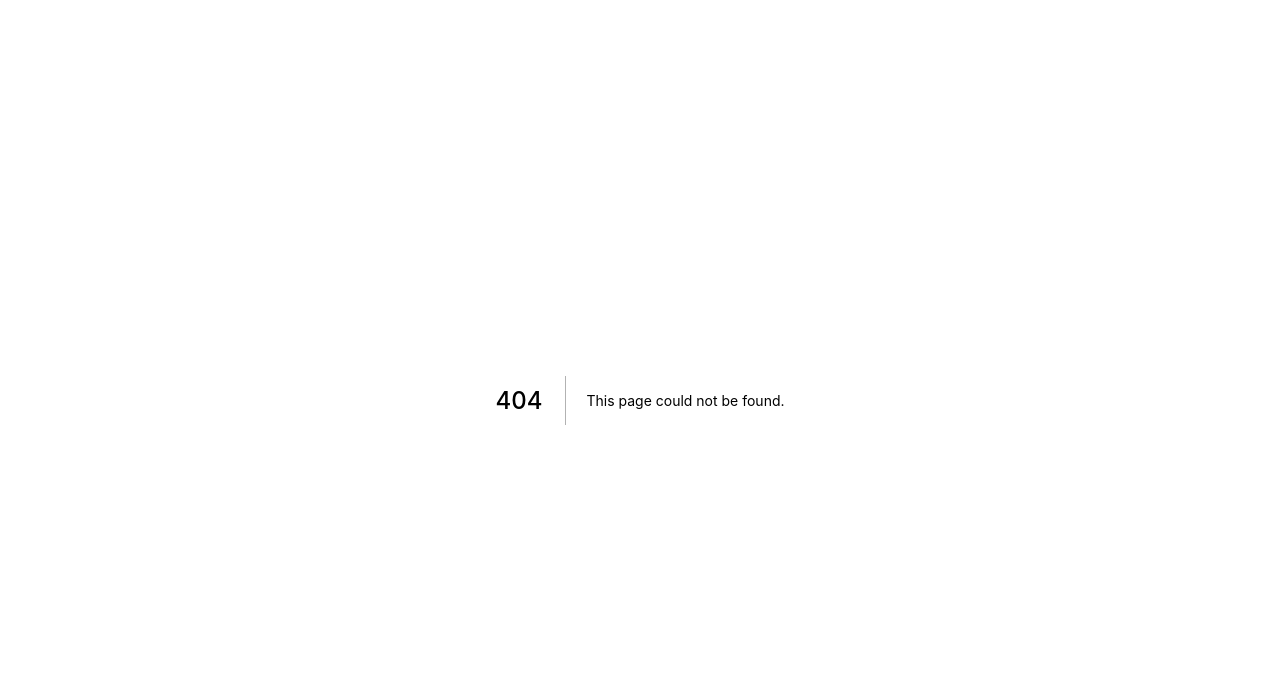
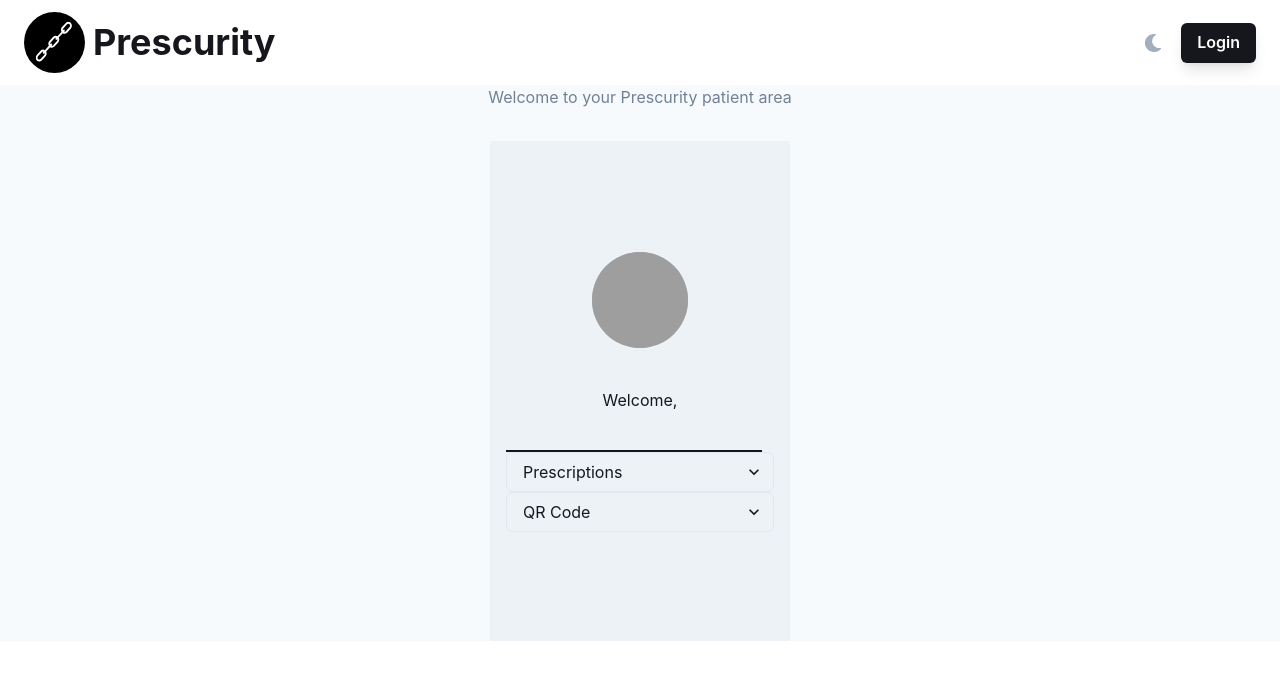
Before and after one commit to azerpas/prescurity-dashboard, a Next.js app: page /patient in a window 1280 px wide. Before the commit this address had no page. Shown: the top 680 px of the page. Built offline with nearby package versions, Linux system fonts and the light colour scheme; grey boxes are pictures that could not be loaded.

Commit message:
Initialisation de la page patient

```diff
--- /dev/null
+++ b/src/components/CardPatient/index.tsx
@@ -0,0 +1,60 @@
+import {
+    chakra,
+    Button,
+    Flex,
+    Box,
+    HStack,
+    Icon,
+    IconButton,
+    Text,
+    Heading,
+    useColorMode,
+    useColorModeValue,
+    useDisclosure,
+    useUpdateEffect,
+    HTMLChakraProps,
+    Grid,
+    Link,
+    SimpleGrid,
+    Center,
+    Square,
+
+} from "@chakra-ui/react"
+import { FaMoon, FaSun, FaYoutube } from "react-icons/fa";
+import NextLink from "next/link"
+import React, { HTMLProps } from "react"
+import { useViewportScroll } from "framer-motion";
+import styled from '@emotion/styled';
+import Logo from "../logo";
+import { Select } from "@chakra-ui/react"
+
+const WelcomePatient = () => {
+    const mobileNav = useDisclosure();
+    const mobileNavBtnRef = React.useRef<HTMLButtonElement>();
+
+    return(
+        <>
+            <Text font-size="20px" color="gray.500">Welcome to your Prescurity patient area </Text>
+
+            <Box gb="black" w="100%" p={5} color = "black"> </Box>
+
+            <Flex color="black">
+
+                <Center w="300px" h='500' bg="gray.100" >
+
+                <Box gb="black" w="100%" p={4} color = "black">
+
+
+                <Text font-size="lg"> Welcome, </Text>
+
+                <Select placeholder="Prescriptions" >  </Select>
+                <Select placeholder="QR Code">        </Select>
+
+                </Box>
+                </Center>
+            </Flex>
+        </>
+    );
+}
+
+export default WelcomePatient
--- /dev/null
+++ b/src/pages/patient.tsx
@@ -0,0 +1,66 @@
+import {
+    Box,
+    Button,
+    chakra,
+    Flex,
+    Grid,
+    Heading,
+    Link,
+    SimpleGrid,
+    Text,
+    Center,
+    Square,
+
+
+
+
+} from '@chakra-ui/react'
+import {Container} from '../components/Container'
+import {DarkModeSwitch} from '../components/DarkModeSwitch'
+import {Footer} from '../components/Footer'
+import {GradientWrapper} from '../components/gradient'
+import Header from '../components/header'
+import ContractSvg from '../components/svg/contract'
+import {Span} from "next/dist/telemetry/trace";
+//import CardPatient from "../components/CardPatient"
+import { Select } from "@chakra-ui/react"
+//import { Flex, Spacer } from "@chakra-ui/react"
+import { Avatar, AvatarBadge, AvatarGroup } from "@chakra-ui/react"
+
+function Patient() {
+ return(
+<Container>
+    <Header/>
+
+    <Text font-size="20px" color="gray.500">Welcome to your Prescurity patient area </Text>
+
+    <Box gb="black" w="100%" p={4} color = "black"> </Box>
+
+    <Flex color="black">
+
+    <Center w="300px" h='500' bg="gray.100">
+
+    <Box gb="black" w="100%" p={4} color = "black">
+
+    <Center  h="100px" >
+    <Avatar  size='xl' alignItems="center" src="https://bit.ly/broken-link" />
+    </Center>
+
+    <Center  h="100px" >
+    <Text  font-size="lg"alignText="center">Welcome, </Text>
+    </Center>
+    <Grid h="1px" p="0em" w="16em" border='1px' ></Grid>
+    <Select placeholder="Prescriptions" >  </Select>
+    <Select placeholder="QR Code">        </Select>
+
+    </Box>
+    </Center>
+    </Flex>
+    </Container>
+
+);
+
+
+
+}
+export default Patient
```
